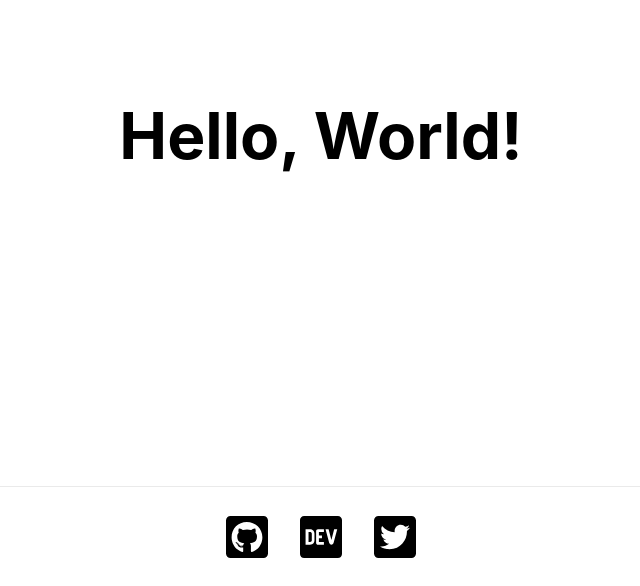
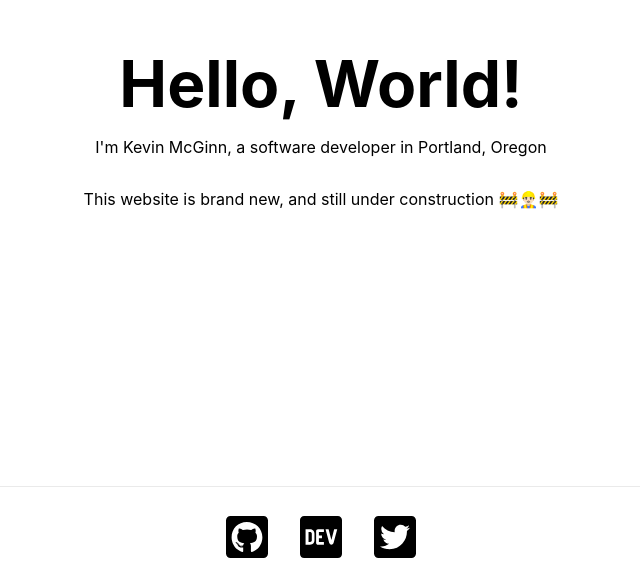
Before and after one commit to kmcginn/personal-website, a Next.js app: page / in a window 1280 px wide. Shown: the part 214-800 px from the top of the page, without its empty margins (319-959 px from the left). Built offline with nearby package versions, Linux system fonts and the light colour scheme.

Commit message:
add text about myself and site under construction

```diff
--- a/pages/index.js
+++ b/pages/index.js
@@ -14,6 +14,8 @@ export default function Home() {
         <h1 className={styles.title}>
           Hello, World!
         </h1>
+        <p>I'm Kevin McGinn, a software developer in Portland, Oregon</p>
+        <p>This website is brand new, and still under construction 🚧👷🏻‍♂️🚧</p>
       </main>
 
       <footer className={styles.footer}>
```
